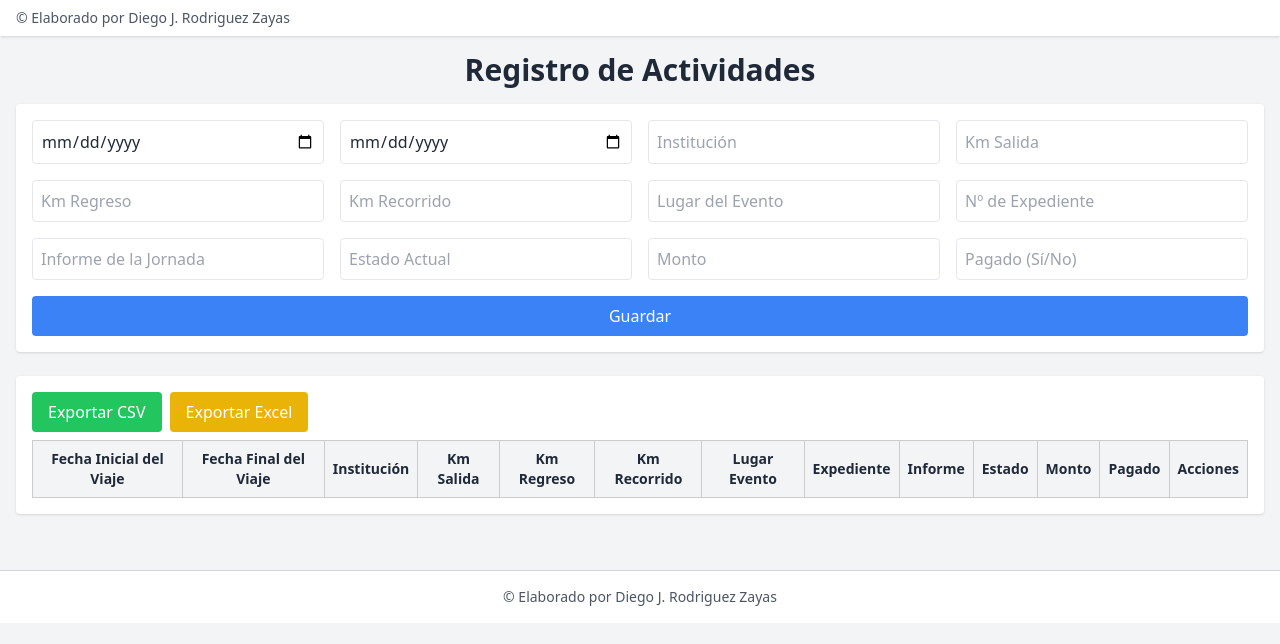
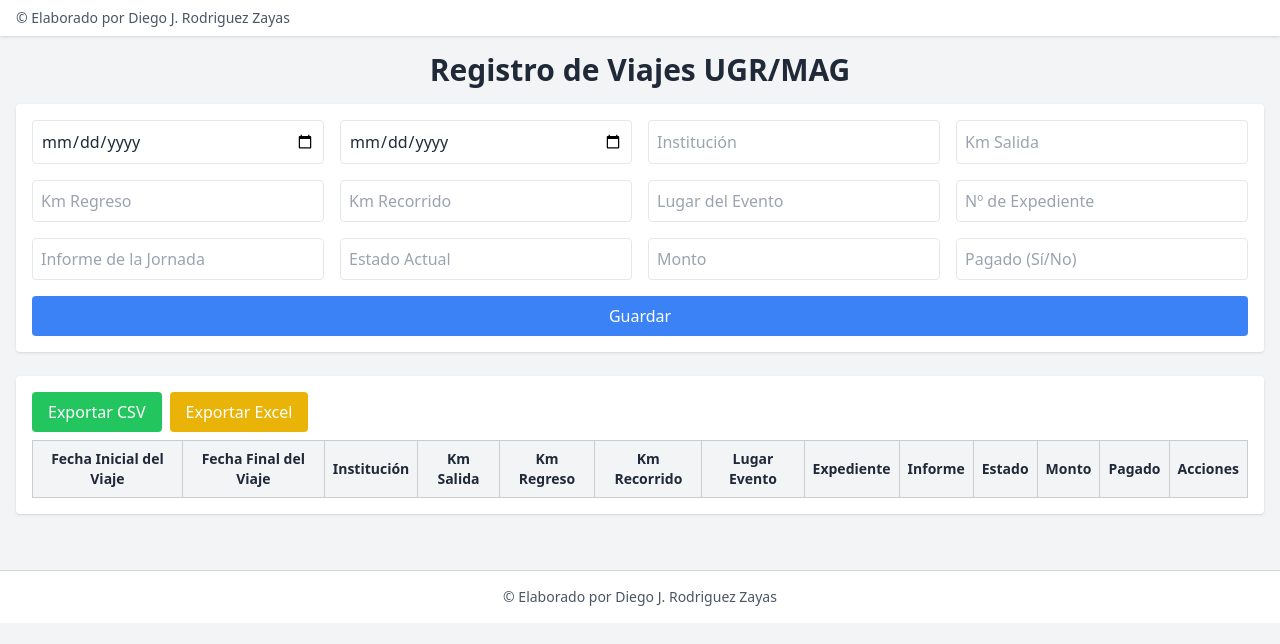
Before and after one commit to Diego2377872/tabla_web, a website: page index.html in a window 1280 px wide. Drawn offline with nearby package versions, Linux system fonts and the light colour scheme; no server answers.

Commit message:
index.html

```diff
--- a/index.html
+++ b/index.html
@@ -3,7 +3,7 @@
 <head>
   <meta charset="UTF-8" />
   <meta name="viewport" content="width=device-width, initial-scale=1.0"/>
-  <title>Registro de Actividades</title>
+  <title>Registro de Viajes UGR/MAG</title>
   <script src="https://cdn.tailwindcss.com"></script>
   <script src="https://cdnjs.cloudflare.com/ajax/libs/xlsx/0.18.5/xlsx.full.min.js"></script>
   <style>
@@ -24,7 +24,7 @@
   </header>
 
   <div class="max-w-7xl mx-auto p-4">
-    <h1 class="text-3xl font-bold mb-4 text-center">Registro de Actividades</h1>
+    <h1 class="text-3xl font-bold mb-4 text-center">Registro de Viajes UGR/MAG</h1>
 
     <form id="activity-form" class="grid grid-cols-2 md:grid-cols-4 gap-4 mb-6 bg-white p-4 rounded shadow">
       <input type="date" id="fecha" required class="border p-2 rounded" placeholder="Fecha Inicial del Viaje" />
```
